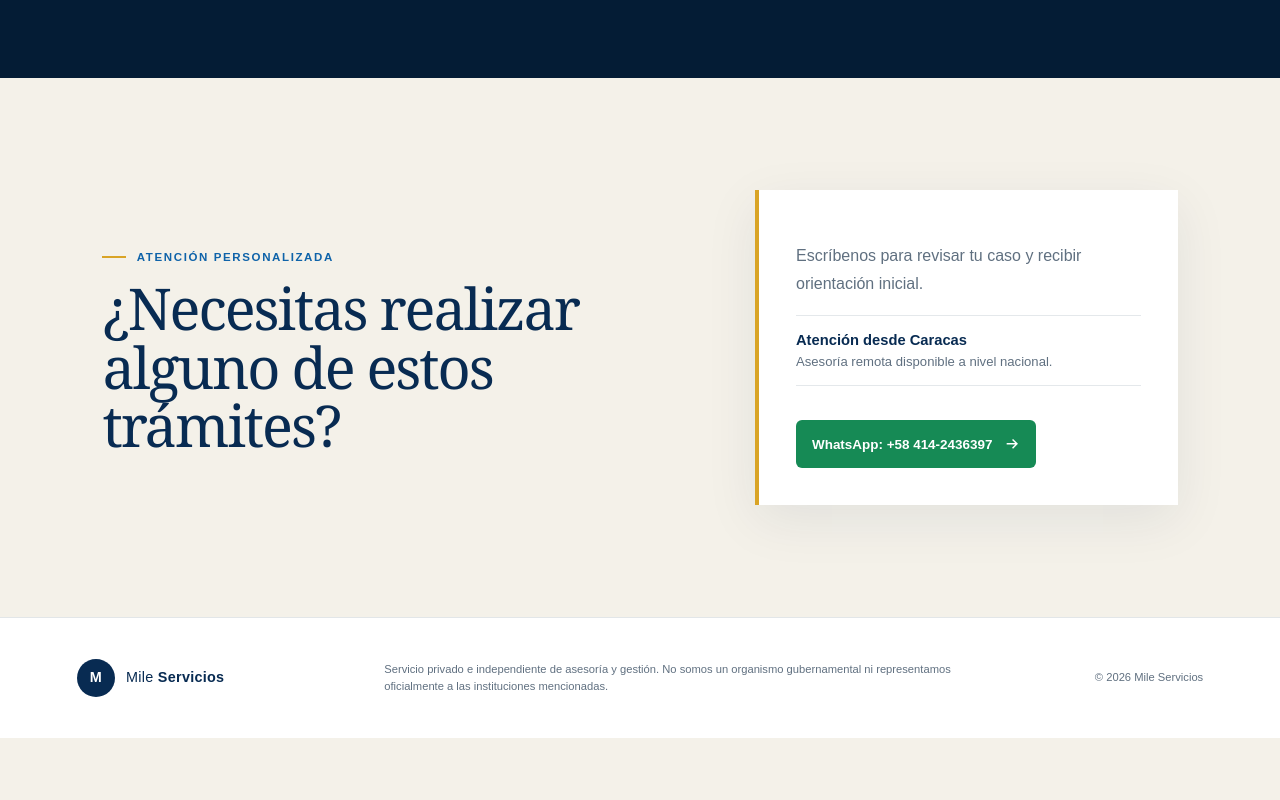
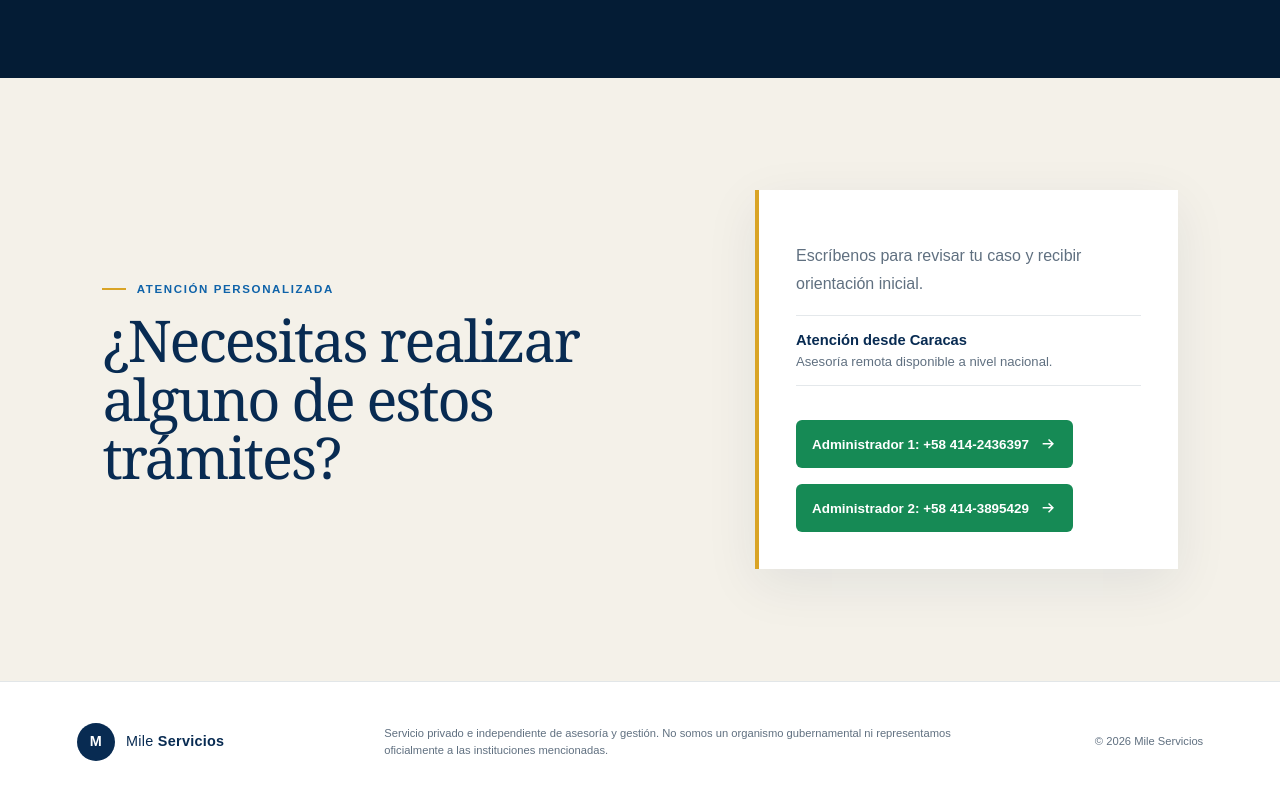
Before and after one commit to jorluisproyect/mile-servicios, a React (Vite) app: page / in a window 1280 px wide. Shown: the part 3358-4158 px from the top of the page. Before the commit the page ends 4096 px from the top, so only its background shows below. Built offline with nearby package versions, Linux system fonts and the light colour scheme.

Commit message:
Add second WhatsApp administrator contact

```diff
--- a/src/App.tsx
+++ b/src/App.tsx
@@ -24,6 +24,9 @@ const steps = [
 
 const whatsappUrl =
   "https://wa.me/584142436397?text=Hola%2C%20quisiera%20recibir%20informaci%C3%B3n%20sobre%20sus%20servicios%20de%20gesti%C3%B3n.";
+
+const whatsappAdminTwoUrl =
+  "https://wa.me/584143895429?text=Hola%2C%20quisiera%20recibir%20informaci%C3%B3n%20sobre%20sus%20servicios%20de%20gesti%C3%B3n.";
 
 function Arrow() {
   return <svg aria-hidden="true" viewBox="0 0 24 24" fill="none" stroke="currentColor" strokeWidth="2"><path d="M5 12h14M13 6l6 6-6 6" /></svg>;
@@ -139,9 +142,14 @@ export default function App() {
             <strong>Atención desde Caracas</strong>
             <span>Asesoría remota disponible a nivel nacional.</span>
           </div>
-          <a className="whatsapp-button" href={whatsappUrl} target="_blank" rel="noreferrer">
-            WhatsApp: +58 414-2436397 <Arrow />
-          </a>
+          <div className="contact-buttons">
+            <a className="whatsapp-button" href={whatsappUrl} target="_blank" rel="noreferrer">
+              Administrador 1: +58 414-2436397 <Arrow />
+            </a>
+            <a className="whatsapp-button whatsapp-button-secondary" href={whatsappAdminTwoUrl} target="_blank" rel="noreferrer">
+              Administrador 2: +58 414-3895429 <Arrow />
+            </a>
+          </div>
         </div>
       </section>
 
```
